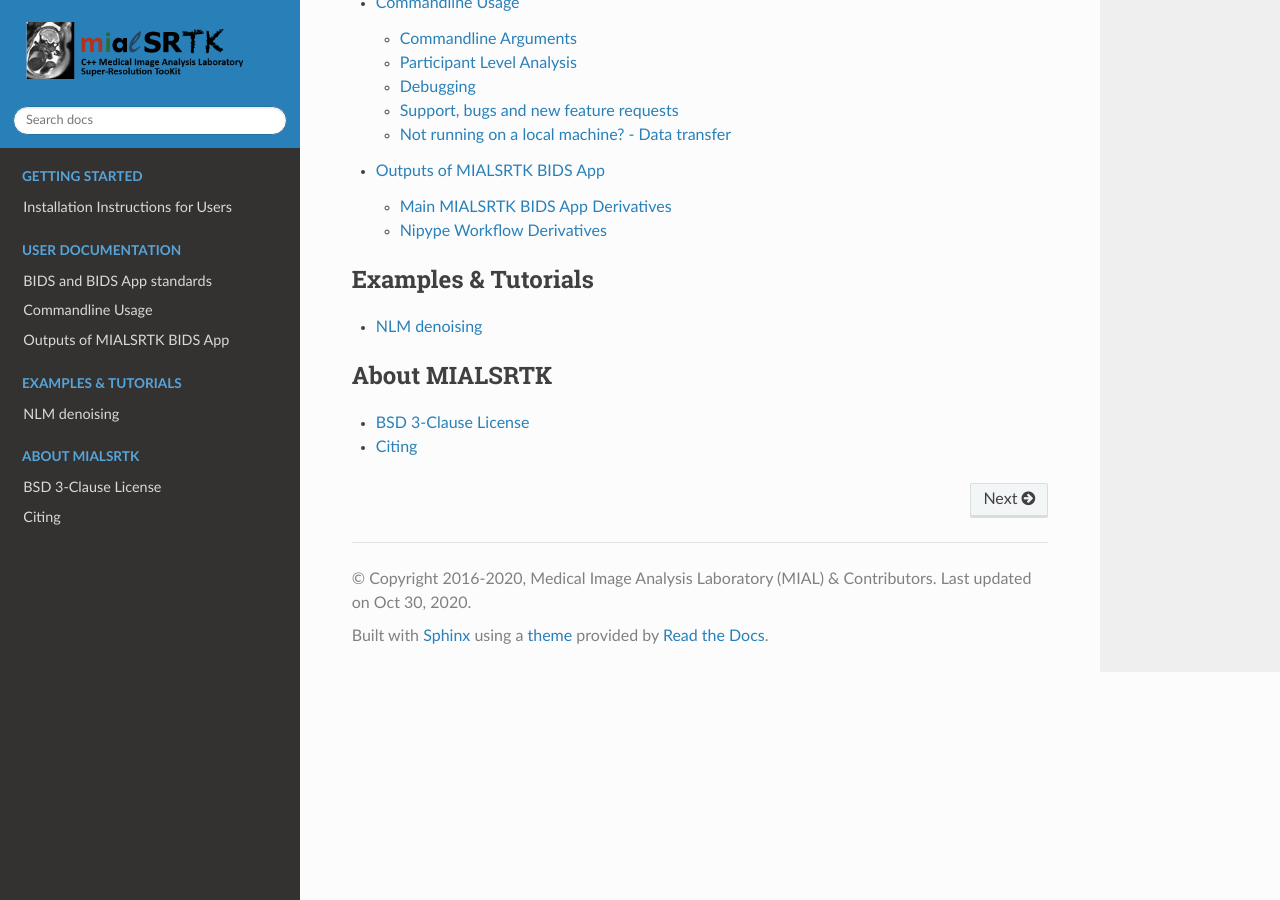
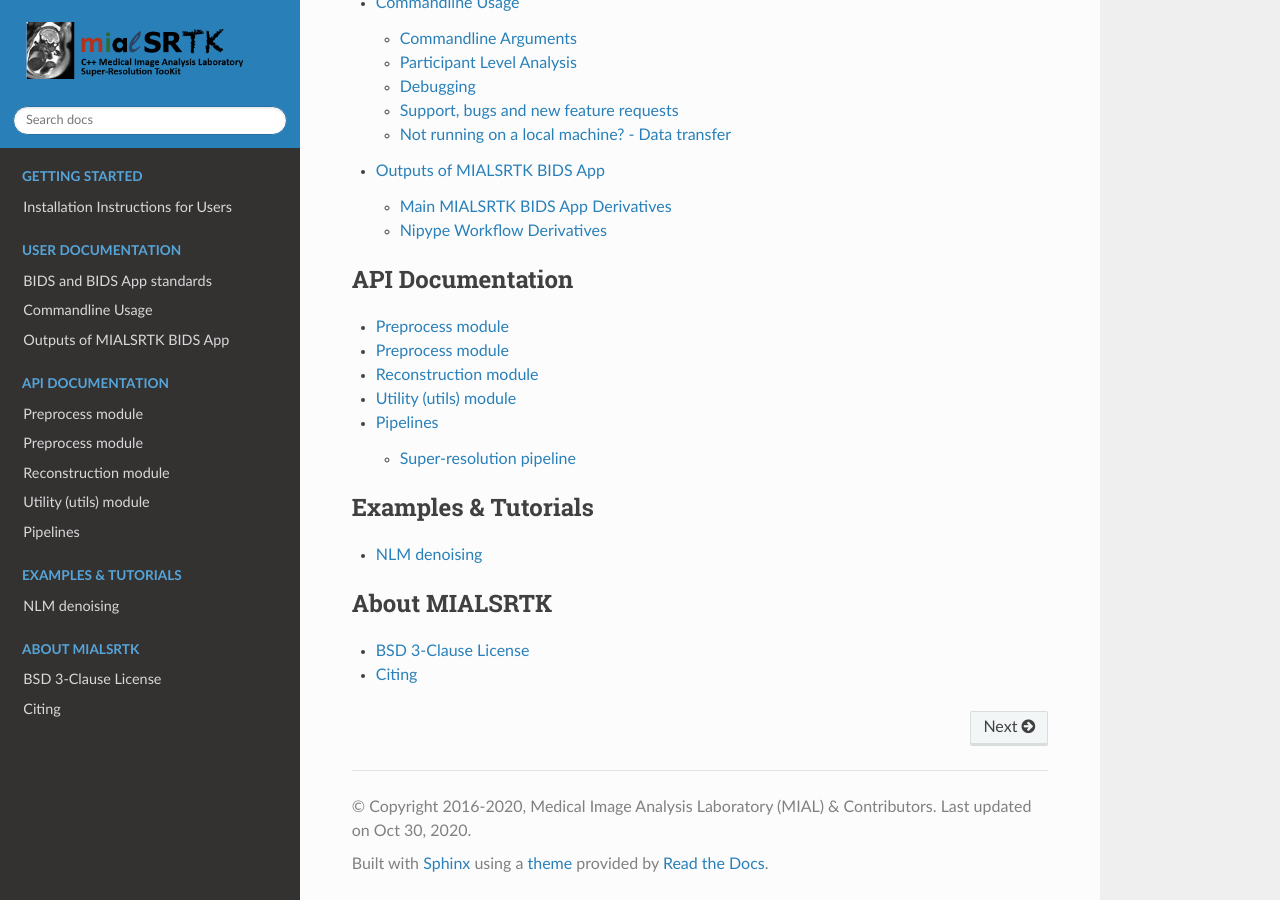
Before and after one commit to Medical-Image-Analysis-Laboratory/mialsuperresolutiontoolkit, a Sphinx documentation site: the page built from documentation/index.rst, in a window 1280 px wide and 900 px high, scrolled down 2039 px. Built offline with Sphinx 7.4.7 and the Read the Docs theme 2.0.0, drawn with Linux system fonts in a browser that asks for light colours; the version number could not be read and is left out.

Commit message:
DOC: add files and update TOC of index with API documentation from docstrings

```diff
--- /dev/null
+++ b/documentation/api_pipelines.rst
@@ -0,0 +1,11 @@
+.. _apidoc_pipelines:
+
+***************************
+Pipelines
+***************************
+
+Super-resolution pipeline
+--------------------------
+
+.. automodule:: pymialsrtk.pipelines.anatomical.srr
+   :members:
--- /dev/null
+++ b/documentation/api_preprocess.rst
@@ -0,0 +1,8 @@
+.. _apidoc_preprocess:
+
+*******************
+Preprocess module
+*******************
+
+.. automodule:: pymialsrtk.interfaces.preprocess
+   :members:
--- /dev/null
+++ b/documentation/api_utils.rst
@@ -0,0 +1,8 @@
+.. _apidoc_utils:
+
+***********************
+Utility (utils) module
+***********************
+
+.. automodule:: pymialsrtk.interfaces.utils
+   :members:
--- a/documentation/index.rst
+++ b/documentation/index.rst
@@ -110,6 +110,18 @@ Contents
    usage
    outputs
 
+.. _api-doc:
+
+.. toctree::
+   :maxdepth: 5
+   :caption: API Documentation
+
+   api_preprocess
+   api_postprocess
+   api_reconstruction
+   api_utils
+   api_pipelines
+
 .. _user-usecases:
 
 .. toctree::
```
Also changed, not shown: documentation/api_postprocess.rst (added, +8 -0 lines), documentation/api_reconstruction.rst (added, +8 -0 lines).
